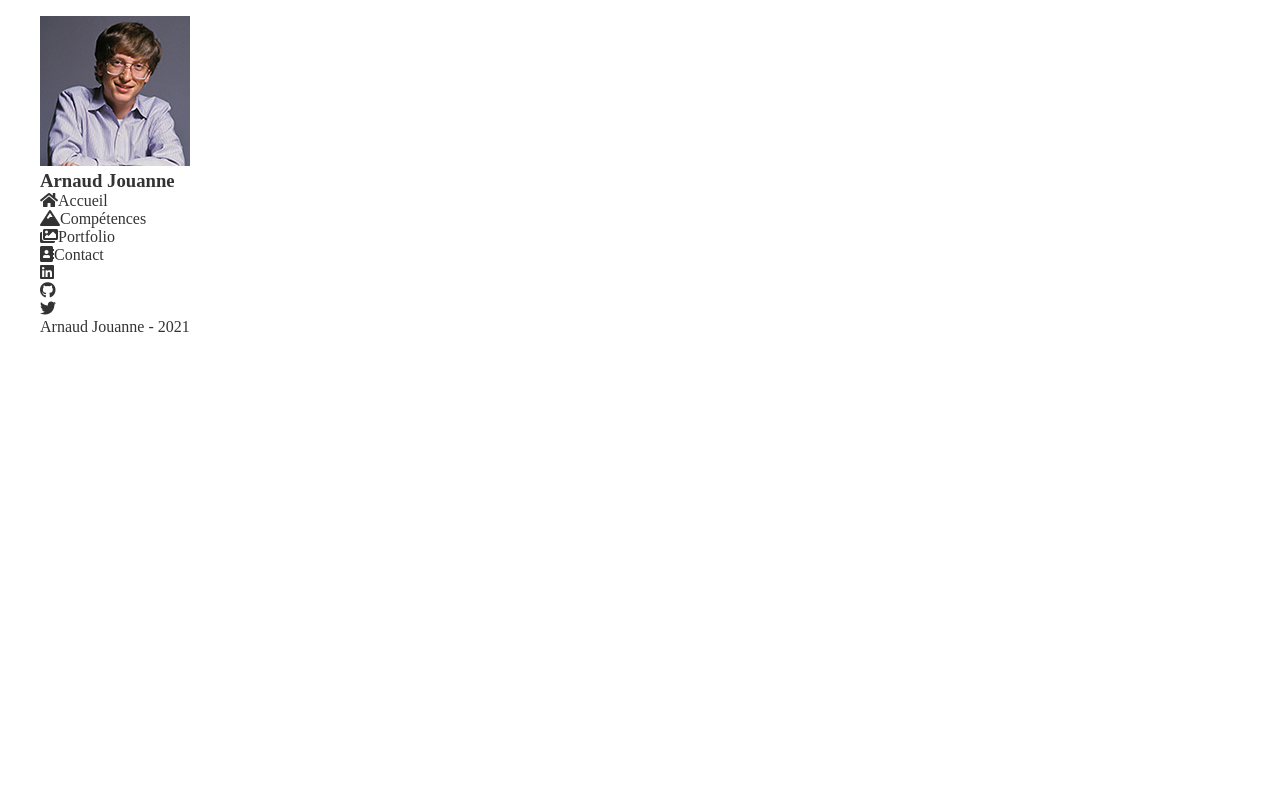
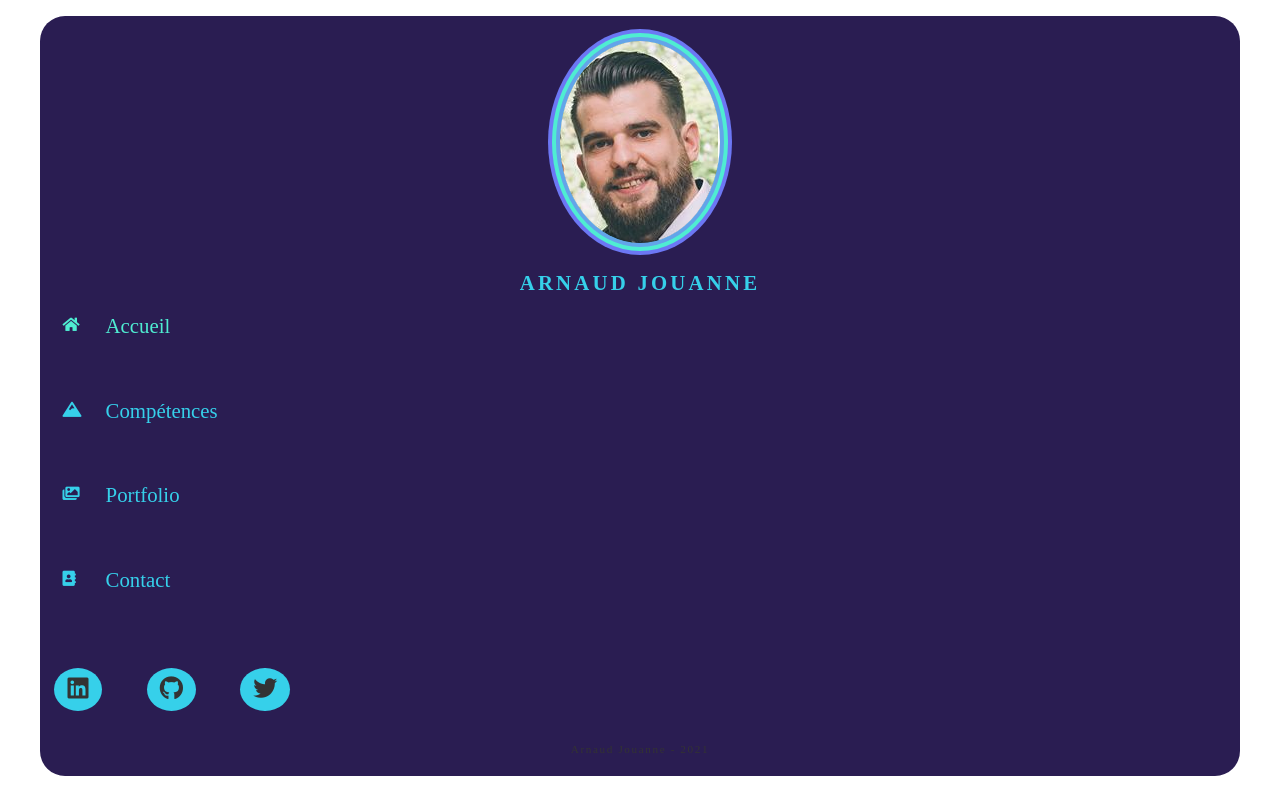
Before and after one commit to Nonos2k12/Site_CV_React, a React (Create React App) app: page / in a window 1280 px wide. Built offline with nearby package versions, Linux system fonts and the light colour scheme; a web font is replaced by a local one.

Commit message:
Still working on the style, finish the navbar style

```diff
--- a/src/components/Navigation.js
+++ b/src/components/Navigation.js
@@ -6,7 +6,7 @@
     <div className="sidebar">
       <div className="id">
         <div className="idContent">
-          <img src="./media/billGates.jpg" alt="profil-pic" />
+          <img src="./media/ArnaudCV.png" alt="profil-pic" />
           <h3>Arnaud Jouanne</h3>
         </div>
       </div>
@@ -44,7 +44,7 @@
         <ul>
           <li>
             <a
-              href="https://www.google.com"
+              href="https://www.linkedin.com/in/arnaud-jouanne/"
               target="_blank"
               rel="noopener noreferrer"
             >
@@ -53,7 +53,7 @@
           </li>
           <li>
             <a
-              href="https://www.google.com"
+              href="https://github.com/Nonos2k12"
               target="_blank"
               rel="noopener noreferrer"
             >
--- a/src/styles/components/_navigation.scss
+++ b/src/styles/components/_navigation.scss
@@ -0,0 +1,171 @@
+.sidebar {
+  background: $color-1;
+  font-family: $font-1;
+  height: 100%;
+  min-height: $minHeight;
+  min-width: 264px;
+  border-radius: $borderRadius;
+  position: relative;
+  display: grid;
+  grid-template-columns: 1fr;
+  grid-template-rows: 250px 1fr 108px;
+  grid-template-areas:
+    "1"
+    "2"
+    "3";
+
+  .id {
+    grid-area: 1;
+    text-align: center;
+    user-select: none;
+    position: relative;
+
+    .idContent {
+      position: absolute;
+      bottom: 0;
+      left: 50%;
+      transform: translateX(-50%);
+      width: 100%;
+      height: 90%;
+
+      img {
+        border-radius: 50%;
+        box-shadow: 0 0 0 4px $color-3, 0 0 0 8px $color-4, 0 0 0 12px $color-2;
+      }
+      h3 {
+        font-size: 1.3rem;
+        text-transform: uppercase;
+        letter-spacing: 0.2rem;
+        margin-top: 1.5rem;
+        color: $color-5;
+      }
+    }
+  }
+  .navigation {
+    grid-area: 2;
+    padding: 2rem 1rem;
+
+    ul {
+      height: 100%;
+      display: grid;
+
+      li {
+        padding: 1rem 0 1rem 0.4rem;
+        font-size: 1.3rem;
+        position: relative;
+
+        &:hover i {
+          transform: translate(3px, 3px);
+        }
+
+        a {
+          color: $color-5;
+        }
+        .navActive {
+          color: $color-4;
+        }
+
+        i {
+          position: absolute;
+          font-size: 0.95rem;
+          transform: translateY(3px);
+          transition: 0.2s ease;
+        }
+        span {
+          margin-left: 2.7rem;
+        }
+      }
+    }
+  }
+  .socialNetwork {
+    grid-area: 3;
+
+    ul {
+      display: flex;
+      width: 264px;
+      padding: 0 14px;
+      justify-content: space-between;
+
+      li {
+        font-size: 1.5rem;
+        background: $color-5;
+        color: $color-1;
+        border-radius: 50%;
+        padding: 0.5rem 0.8rem;
+        transition: 0.3s;
+        cursor: pointer;
+
+        a:visited {
+          color: $color-1;
+        }
+        &:nth-child(1) {
+          padding: 0.5rem 0.85rem;
+        }
+        &:nth-child(4) {
+          padding: 0.5rem 0.75rem;
+        }
+        &:hover {
+          background: $color-4;
+        }
+      }
+    }
+    .signature {
+      margin-top: 2rem;
+      text-align: center;
+      letter-spacing: 0.1rem;
+      font-size: 0.7rem;
+
+      a,
+      a:visited {
+        color: $color-5;
+
+        &:hover {
+          color: $color-4;
+        }
+      }
+    }
+  }
+}
+@media screen and (max-width: 850px) {
+  .sidebar {
+    display: flex;
+    min-height: 50px;
+    margin-bottom: 0.2rem;
+
+    .id,
+    .socialNetwork {
+      display: none;
+    }
+    .navigation {
+      width: 100%;
+      padding: 0.1rem 1rem;
+
+      ul {
+        display: flex;
+        justify-content: space-between;
+
+        span {
+          margin-left: 1.5rem !important;
+        }
+      }
+    }
+  }
+}
+@media screen and (max-width: 580px) {
+  .sidebar {
+    ul {
+      justify-content: space-around !important;
+
+      li {
+        padding: 1rem 0 !important;
+      }
+      i {
+        font-size: 1.4rem !important;
+        transform: translateY(-3px) !important;
+      }
+      span {
+        display: none;
+      }
+    }
+  }
+}
```
Also changed, not shown: public/media/ArnaudCV.png (added).
